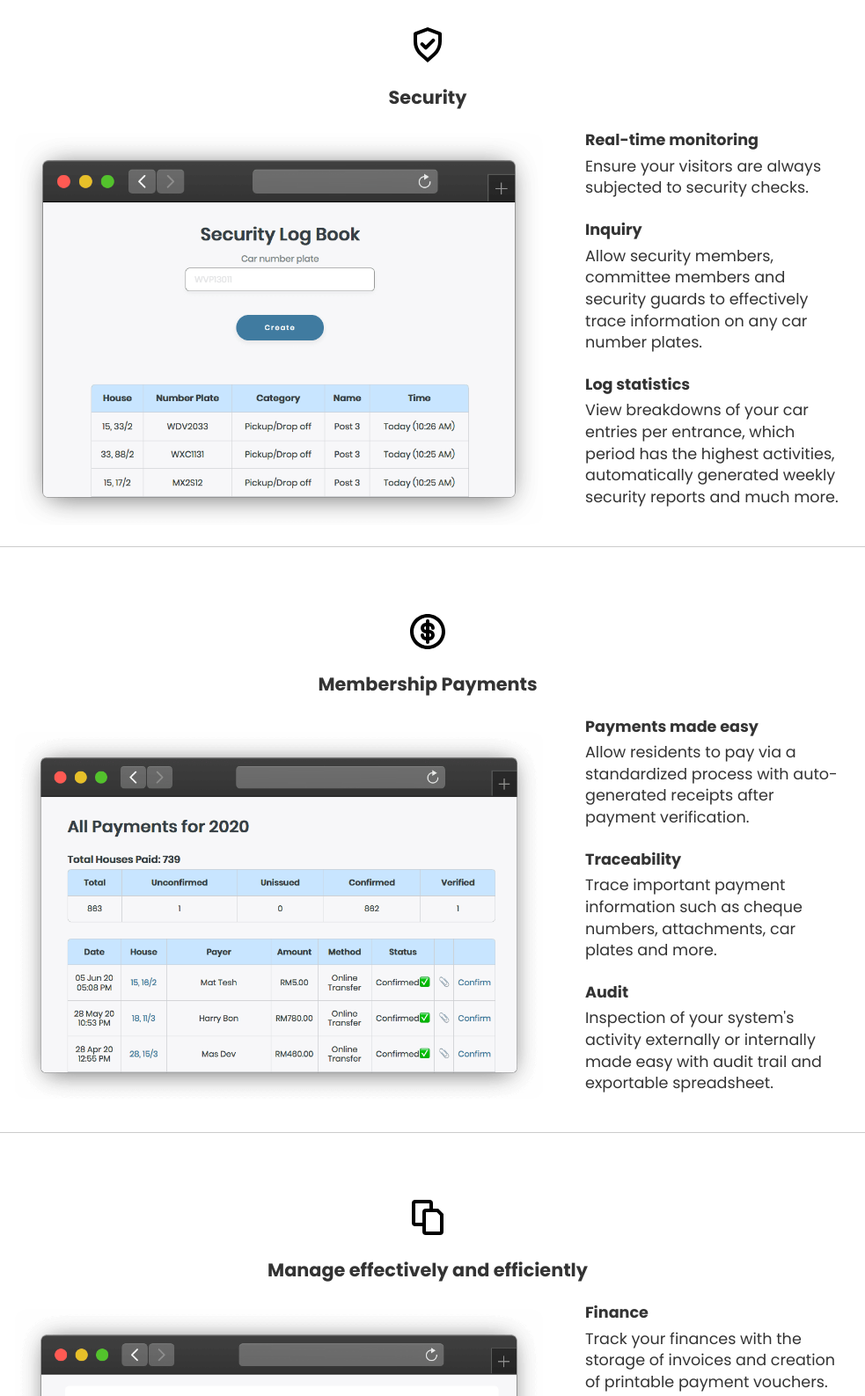
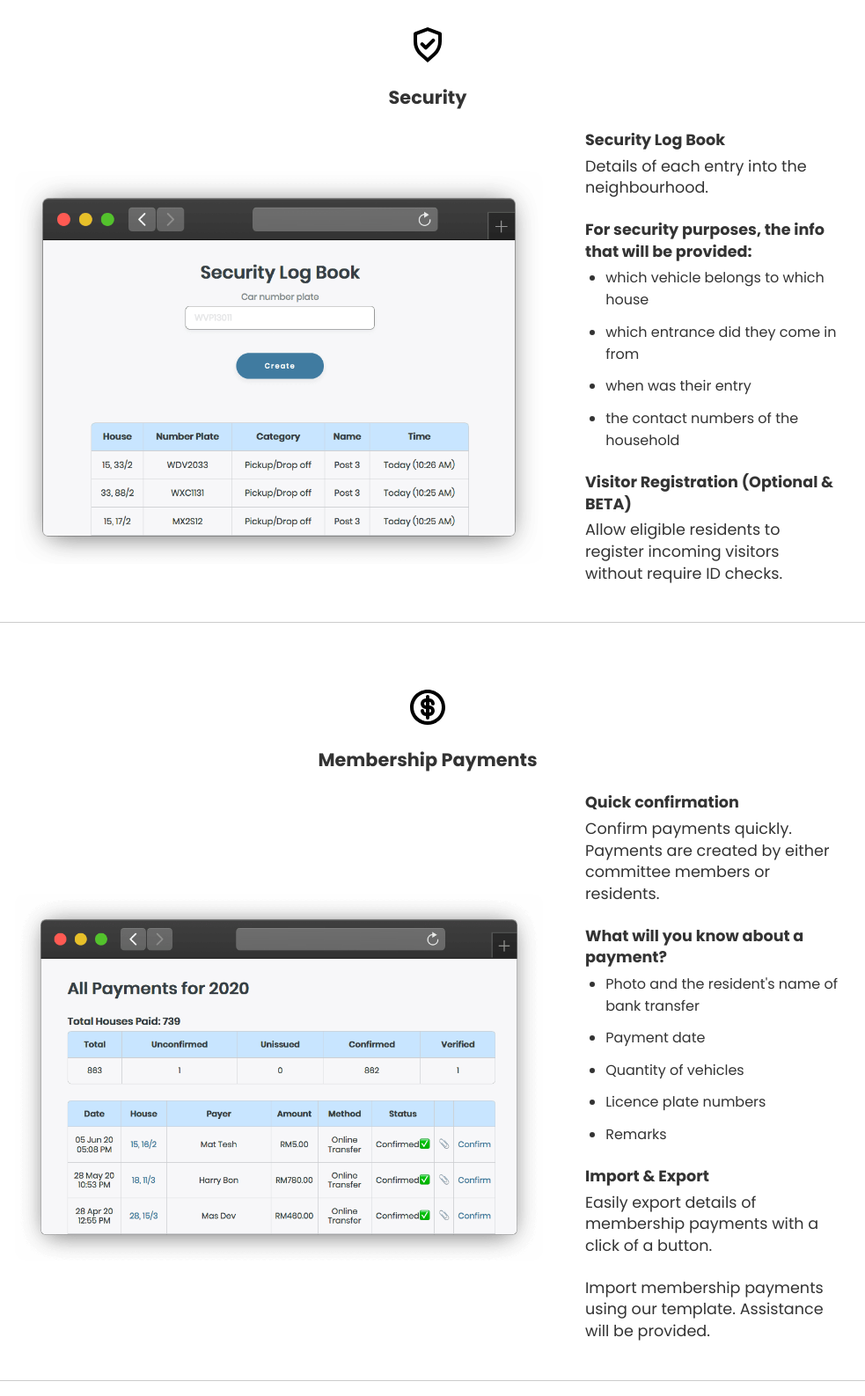
Before and after one commit to cySheng/buca_static_site, a plain HTML site: page index.html in a window 1280 px wide. Shown: the part 958-2545 px from the top of the page at 88% size, without its empty margins (154-1137 px from the left). Drawn offline with Linux system fonts and the light colour scheme.

Commit message:
Reworded and improved on some information

```diff
--- a/index.html
+++ b/index.html
@@ -1,14 +1,4 @@
 <head>
-  <!-- Google tag (gtag.js) -->
-  <script async src="https://www.googletagmanager.com/gtag/js?id=G-KG0XQX9VV0"></script>
-  <script>
-    window.dataLayer = window.dataLayer || [];
-    function gtag(){dataLayer.push(arguments);}
-    gtag('js', new Date());
-
-    gtag('config', 'G-KG0XQX9VV0');
-  </script>
-
   <title>BUCA: The Resident Association Application</title>
   <meta name="description" content="From security fee collection to internal RA management tools, BUCA has got you covered when it comes to managing your resident association." />
   <meta name="keywords" content="BUCA, Malaysia, Resident Association, Rukun Tetangga, Community, Guarded Status, Guarded Neighborhood" />
@@ -105,16 +95,21 @@
           <img src=images/security_1.png alt="Screenshot of security page"/>
           <section class="feature-list">
               <article class="feature-description">
-                <p class="header">Real-time monitoring</p>
-                <p>Ensure your visitors are always subjected to security checks.</p>
+                <p class="header">Security Log Book</p>
+                <p>Details of each entry into the neighbourhood.</p>
               </article>
               <article class="feature-description">
-                <p class="header">Inquiry</p>
-                <p>Allow security members, committee members and security guards to effectively trace information on any car number plates.</p>
+                <p class="header">For security purposes, the info that will be provided:</p>
+                <ul>
+                  <li>which vehicle belongs to which house</li>
+                  <li>which entrance did they come in from</li>
+                  <li>when was their entry</li>
+                  <li>the contact numbers of the household</li>
+                </ul>
               </article>
               <article class="feature-description">
-                <p class="header">Log statistics</p>
-                <p>View breakdowns of your car entries per entrance, which period has the highest activities, automatically generated weekly security reports and much more.</p>
+                <p class="header">Visitor Registration (Optional & BETA)</p>
+                <p>Allow eligible residents to register incoming visitors without require ID checks.</p>
               </article>
           </section>
         </section>
@@ -129,16 +124,23 @@
           <img src="images/payments_1.png" alt="Screenshot of payment page"/>
           <section class="feature-list">
             <article class="feature-description">
-              <p class="header">Payments made easy</p>
-              <p>Allow residents to pay via a standardized process with auto-generated receipts after payment verification.</p>
+              <p class="header">Quick confirmation</p>
+              <p>Confirm payments quickly. Payments are created by either committee members or residents.</p>
             </article>
             <article class="feature-description">
-              <p class="header">Traceability</p>
-              <p>Trace important payment information such as cheque numbers, attachments, car plates and more.</p>
+              <p class="header">What will you know about a payment?</p>
+              <ul>
+                <li>Photo and the resident's name of bank transfer</li>
+                <li>Payment date</li>
+                <li>Quantity of vehicles</li>
+                <li>Licence plate numbers</li>
+                <li>Remarks</li>
+              </ul>
             </article>
             <article class="feature-description">
-              <p class="header">Audit</p>
-              <p>Inspection of your system's activity externally or internally made easy with audit trail and exportable spreadsheet.</p>
+              <p class="header">Import & Export</p>
+              <p>Easily export details of membership payments with a click of a button.</p>
+              <p>Import membership payments using our template. Assistance will be provided.</p>
             </article>
           </section>
         </section>
@@ -199,7 +201,7 @@
     <section class="pricing-front-page" id="pricing">
       <section class="header">
         <h4>Pricing</h4>
-        <h1>Plans for all</h1>
+        <h1>No Payment Needed. BUCA is free to use.</h1>
       </section>
       <section class="announcement">
         <!-- <section class="new">
@@ -209,8 +211,8 @@
           <span class="free">FREE</span>
         </section>
         <section class="description">
-          <h2>BUCA is free to use!</h2>
-          <p>All you have to do is sign up and a new subdomain will be created for you!</p>
+          <h2>Try it now!</h2>
+          <p>Sign up via email</p>
           <p class="fine">The association must be legally recognized and properly registered with the appropriate national or local regulatory body governing societies, non-profit organizations, or similar entities.</p>
         </section>
         <section class="action-button">
@@ -233,23 +235,23 @@
       <h2>Frequently Asked Questions (FAQ)</h2>
       <section>
         <p class="question">Why is this free?</p>
-        <p class="answer">BUCA is free because we aim to be a Non-Profit Organisation that benefits Resident Association in every way that matters.</p>
+        <p class="answer">BUCA is free because I/we see no benefit in monetizing the use of this software. I/We believe that volunteering in an resident association is payment enough to allow your use of this app.</p>
       </section>
       <section>
         <p class="question">Will the development and maintenance of BUCA ever stop?</p>
-        <p class="answer">New features will always be added in BUCA if there is a significant demand. Additionally, the only maintenance required of BUCA is security maintenance such as update of software and is therefore very straightforward. All data on BUCA is exportable so none of your data will ever be lost.</p>
+        <p class="answer">I/We hope that the development of BUCA stays on forever. To ensure that happens, we would need to ensure this application is important for resident associations. Currently, the development and maintenance of BUCA is still ongoing. </p>
       </section>
       <section>
         <p class="question">How secure is your web application?</p>
         <p class="answer">Our web application is hosted on Heroku which utilizes Amazon Web Services (AWS) technology. Heroku itself adheres to many security assessments and compliance. To know more, have a read on <a href="https://www.heroku.com/policy/security">Heroku's security policy</a>.</p>
       </section>
       <section>
-        <p class="question">Will the data on this application ever be misused or sold?</p>
-        <p class="answer">The data is only ever accessed by the developers of BUCA. We also do not see the benefits of selling our users' data as this application was developed solely for the benefit of resident associations. The team has various Resident Association members that understand, experience and enjoy the various moving parts of resident associations.</p>
+        <p class="question">Will the data on this application ever be sold?</p>
+        <p class="answer">I/We do not believe in such short term gains. Most people who volunteer in a resident association tries to do good and I/we are here to do the same.</p>
       </section>
       <section>
         <p class="question">Can I demo the application?</p>
-        <p class="answer">Yes, once you have signed up a new subdomain will be created for your association. <a href="https://app.buca.my/public/companies/new" target="_blank" rel="noreferrer" class="get-in-touch">Sign up here</a>.</p>
+        <p class="answer">Yes, you will receive an confirmation email in your user's email inbox. <a href="https://app.buca.my/public/companies/new" target="_blank" rel="noreferrer" class="get-in-touch">Sign up here</a>.</p>
       </section>
       <section>
         <p class="question">I have some additional questions regarding your application.</p>
```
